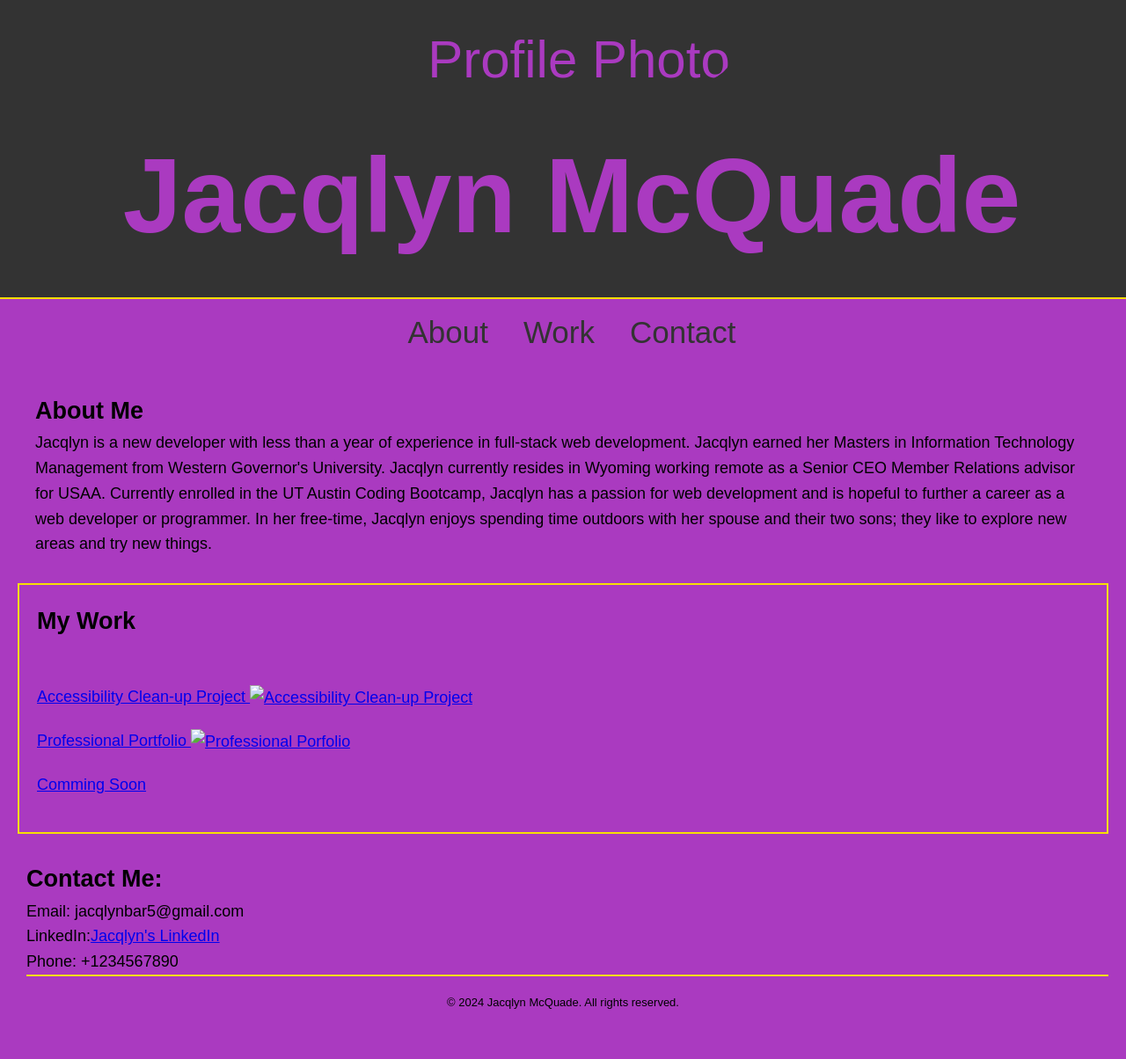
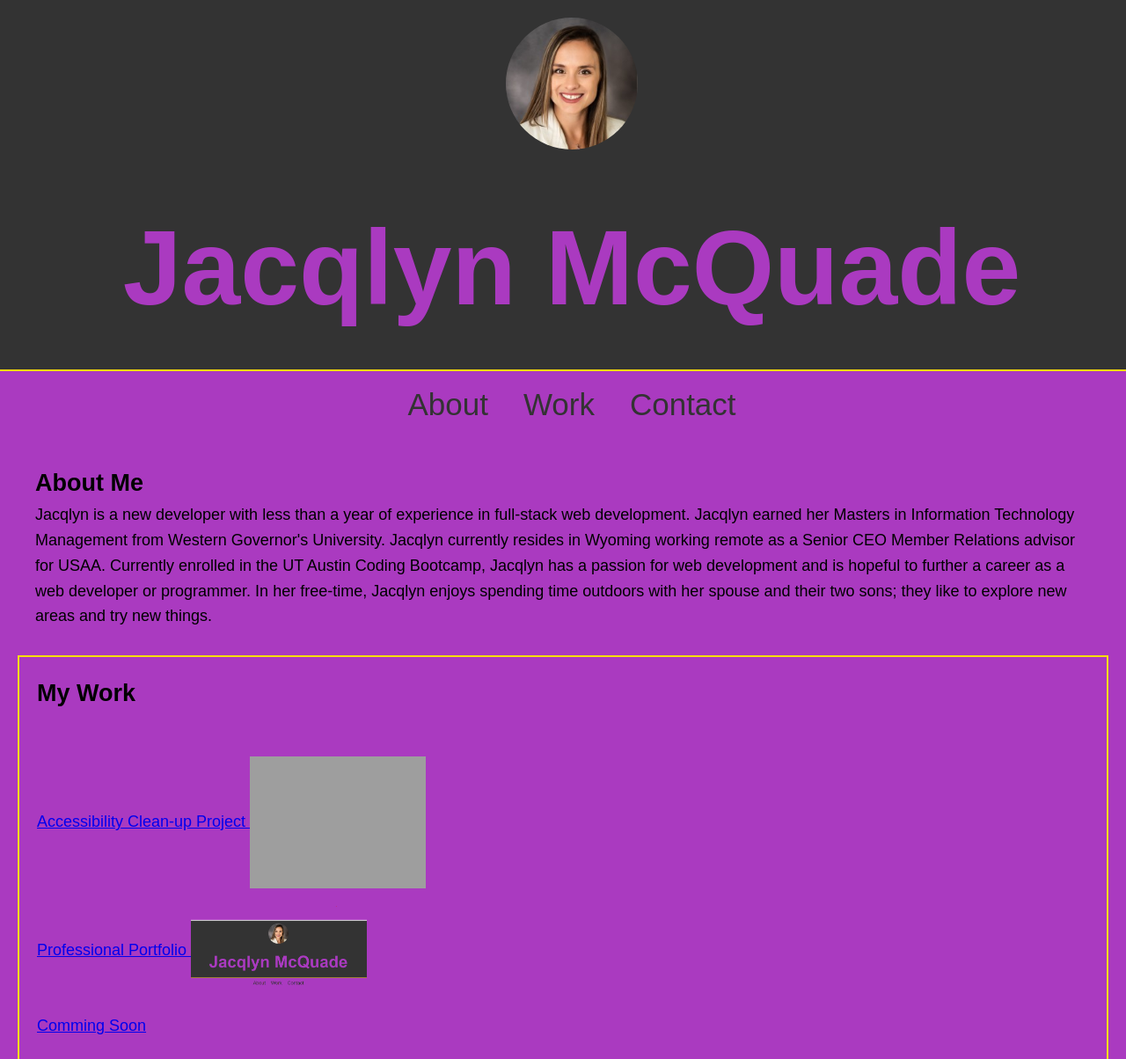
Before and after one commit to JacqMcQ/Jacqlyn-s-Professional-Portfolio, a plain HTML site: page index.html in a window 1280 px wide. Shown: the top 1204 px of the page at 88% size. Before the commit the page ends 1151 px from the top, so only its background shows below. Drawn offline with Linux system fonts and the light colour scheme; the site is published under a folder, as on GitHub Pages, so addresses that start at the root find nothing.

Commit message:
updated images files linked on css.style sheet

```diff
--- a/index.html
+++ b/index.html
@@ -3,11 +3,11 @@
 <head>
     <meta charset="UTF-8">
     <meta name="viewport" content="width=device-width, initial-scale=1.0">
-    <link rel="stylesheet" href="./assets/style.css">
+    <link rel="stylesheet" type= "text/css" href="./assets/style.css">
     <title>Jacqlyn's Professional Portfolio</title>
 </head>
     <header>
-        <img src="/photos/personal-photo.jpg" alt="Profile Photo">
+        <img src="./photos/personal-photo.jpg" alt="Profile Photo">
         <h1>Jacqlyn McQuade</h1>
     </header>
     <body>
@@ -31,12 +31,12 @@
         <ul>
           <li>
             <a href="https://github.com/JacqMcQ/Accessibility-Cleanup">Accessibility Clean-up Project
-                <img src="/photos/Accessibility.png" alt="Accessibility Clean-up Project">
+                <img src="./photos/Accessibility.png" alt="Accessibility Clean-up Project">
             </a>
           </li>
           <li>
             <a href="https://github.com/JacqMcQ/Jacqlyn-s-Professional-Portfolio">Professional Portfolio
-                <img src="/photos/professional-page.png" alt="Professional Porfolio">
+                <img src="./photos/professional-page.png" alt="Professional Porfolio">
                 </a>
 
           <li><a href="placeholder">Comming Soon</a></li>
```
